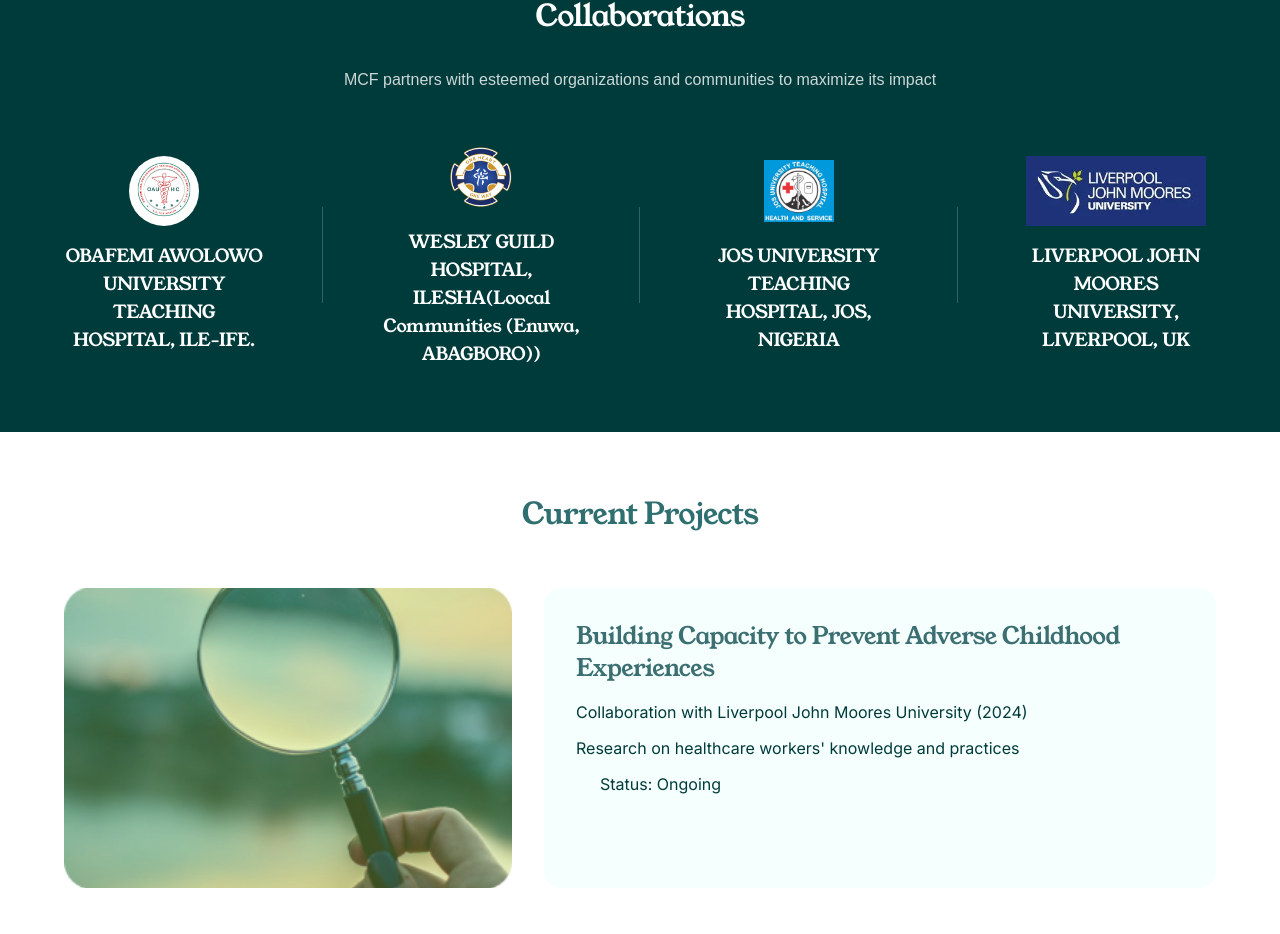
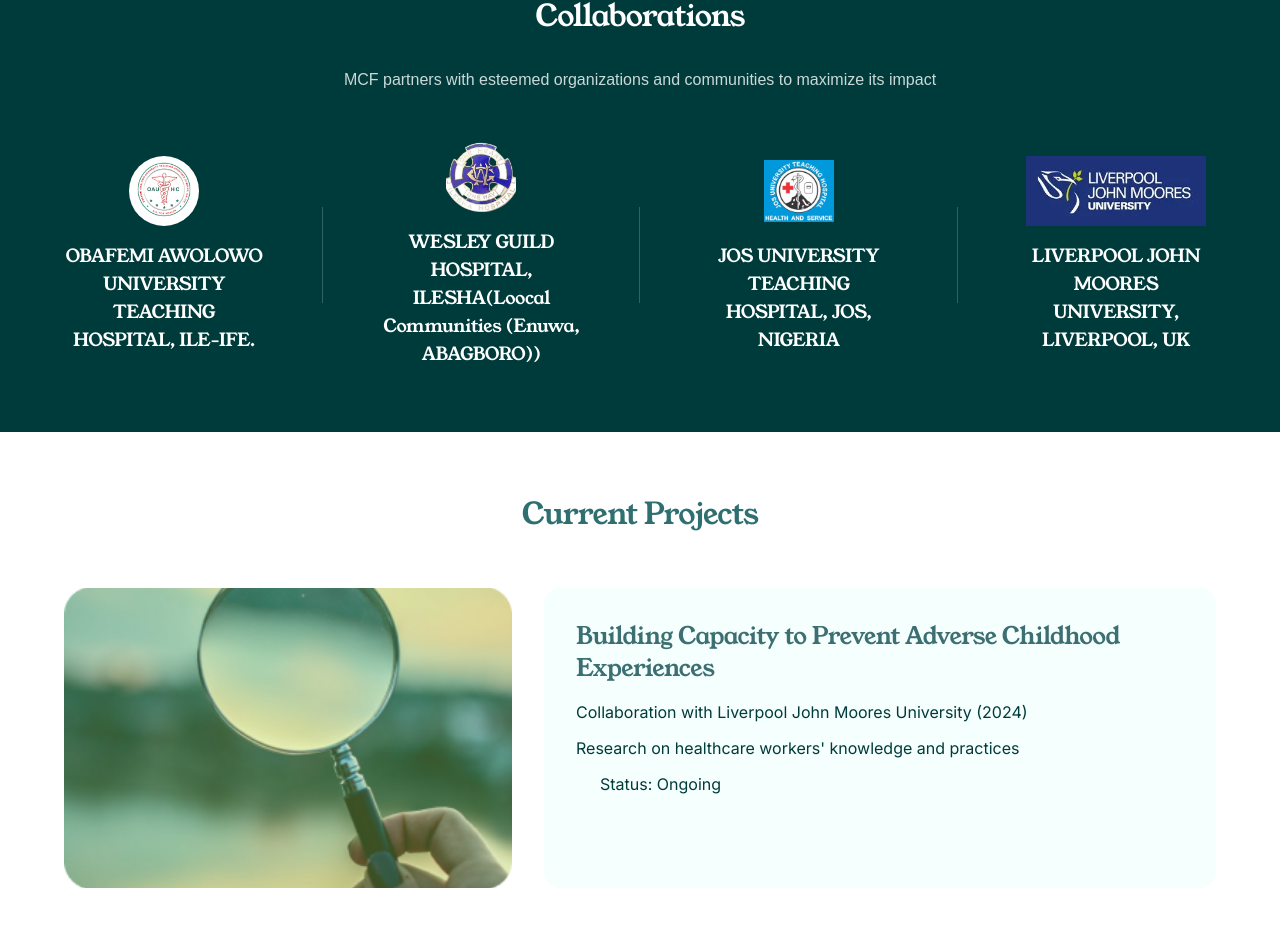
Before and after one commit to MaryCareFoundation/site, a Next.js app: page /about in a window 1280 px wide. Shown: the part 2750-3684 px from the top of the page. Built offline with nearby package versions, Linux system fonts and the light colour scheme; a web font is replaced by a local one.

Commit message:
feat: hopefully final adjustment

```diff
--- a/components/about/CollaborationSection.tsx
+++ b/components/about/CollaborationSection.tsx
@@ -45,7 +45,7 @@
       name: "WESLEY GUILD HOSPITAL, ILESHA(Loocal Communities (Enuwa, ABAGBORO))",
       icon: "hospital",
       image:  <Image
-                      src="/Wesley_Guild.png"
+                      src="/wesley_guild.png"
                       alt="Wesley Logo"
                       width={70}
                       height={70}
```
Also changed, not shown: public/wesley_guild.png (added).
